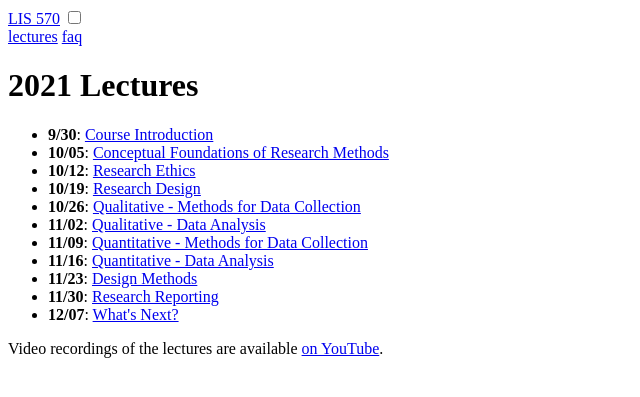
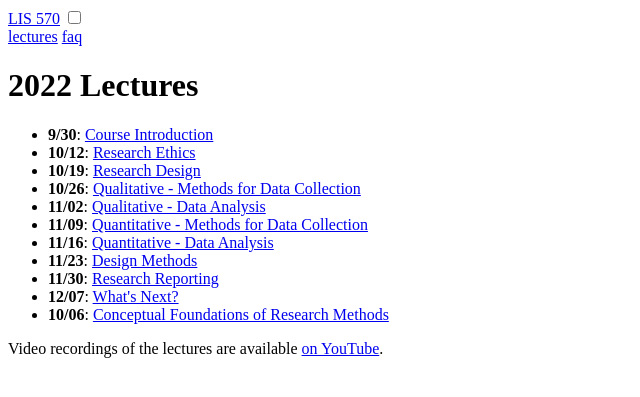
Before and after one commit to nniiicc/LIS-570-Au2022, a Jekyll site: the page built from _2020/index.html, in a window 1280 px wide. Shown: the top 397 px of the page, without its empty margins (0-640 px from the left). Built offline with Jekyll 4.4.1, drawn with Linux system fonts in a browser that asks for light colours.

```diff
--- a/_2020/conceptual.md
+++ b/_2020/conceptual.md
@@ -1,7 +1,7 @@
 ---
 layout: page
 title: "Conceptual Foundations of Research Methods"
-date: 2020-10-05
+date: 2022-10-06
 ready: true
 video:
   aspect: 56.25
--- a/_2020/index.html
+++ b/_2020/index.html
@@ -1,6 +1,6 @@
 ---
 layout: page
-title: "2021 Lectures"
+title: "2022 Lectures"
 permalink: /2020/
 phony: true
 excerpt: '' # work around a bug
@@ -13,7 +13,7 @@ excerpt: '' # work around a bug
       <li>
         <strong>{{ lecture.date | date: '%-m/%d' }}</strong>:
         {% if lecture.ready %}
-          <a href="/LIS-570-Au2021/{{ lecture.url }}">{{ lecture.title }}</a>
+          <a href="/LIS-570-Au2022/{{ lecture.url }}">{{ lecture.title }}</a>
         {% elsif lecture.noclass %}
           {{ lecture.title }} [no class]
         {% else %}
```
Also changed, not shown: 1 other file.
